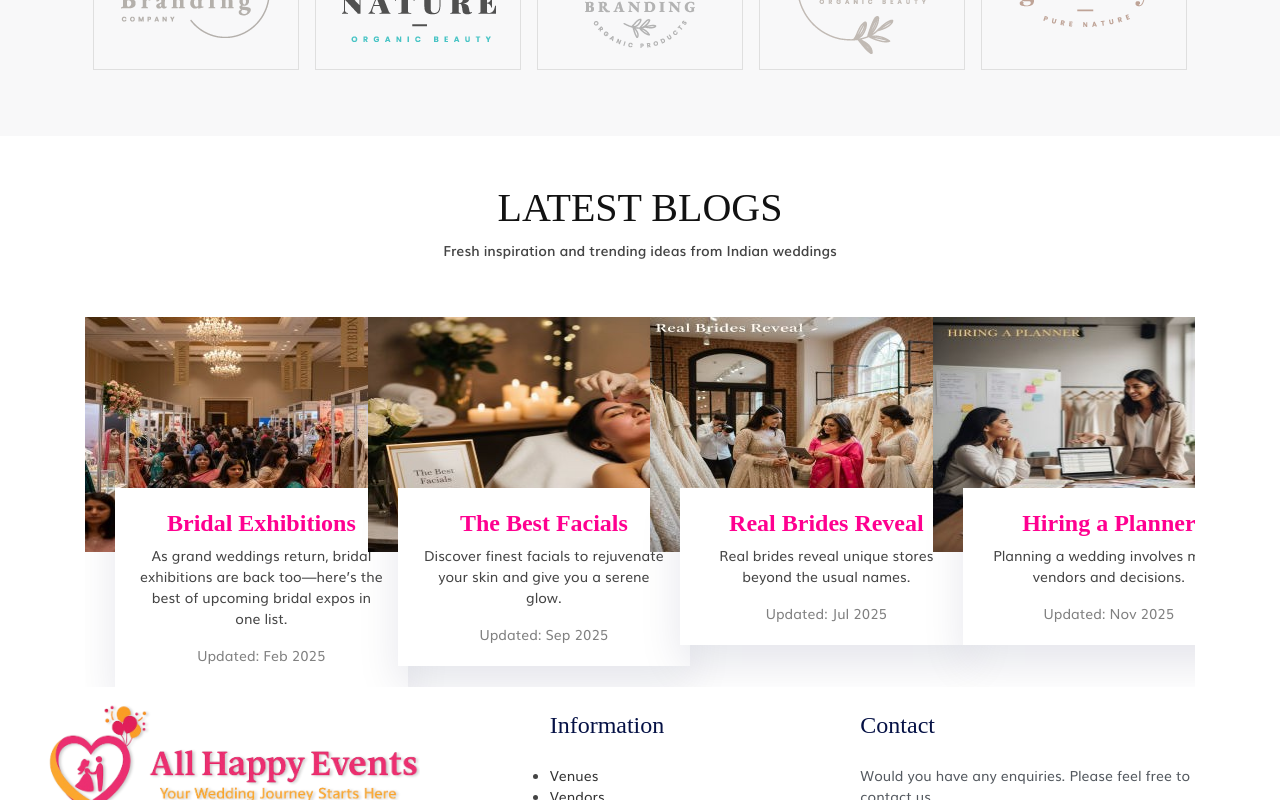
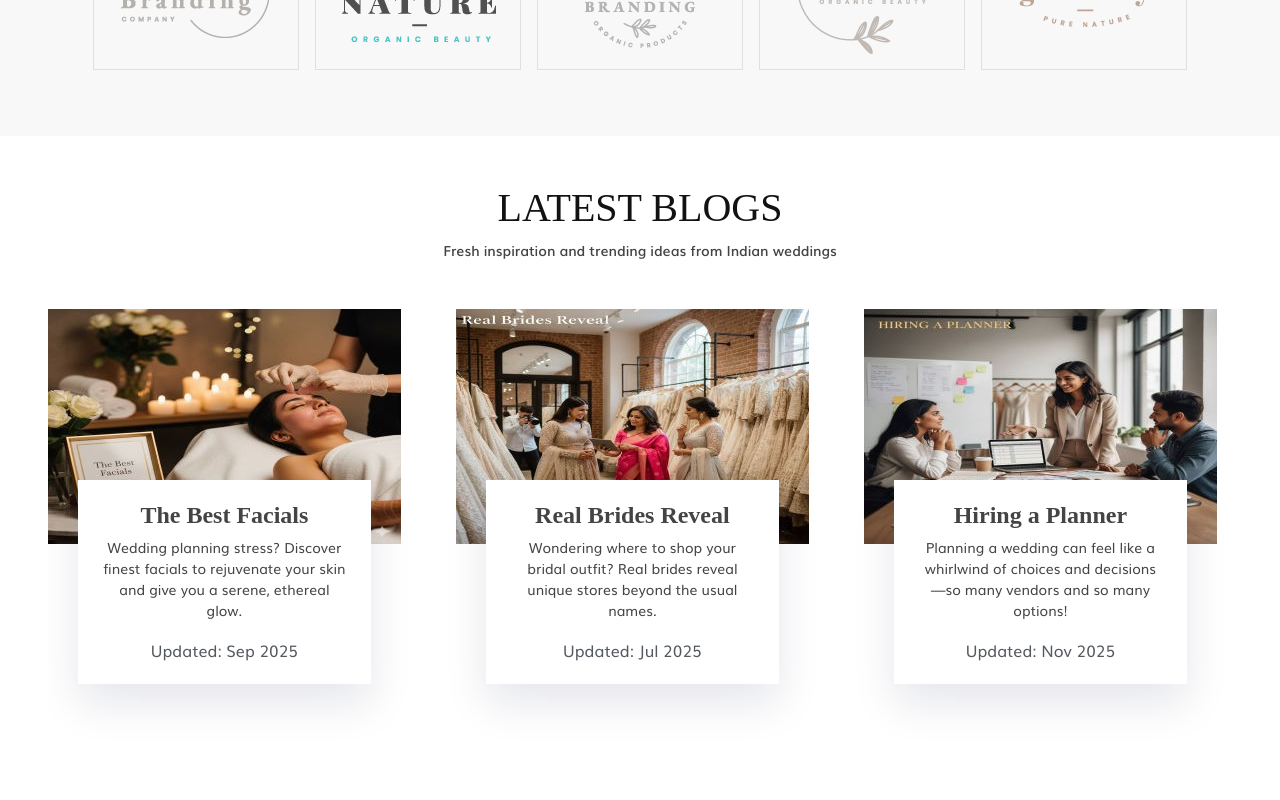
Before and after one commit to Rockynaveen/all-india-happy-events, a React (Vite) app: page / in a window 1280 px wide. Shown: the part 5000-5800 px from the top of the page. Built offline with nearby package versions, Linux system fonts and the light colour scheme; a web font is replaced by a local one.

Commit message:
blog-modification

```diff
--- a/src/components/blogcard.tsx
+++ b/src/components/blogcard.tsx
@@ -1,34 +1,31 @@
-type Props = {
+type Blog = {
+  id: number;
   title: string;
   description: string;
-    date: string;
-    img: string;
+  image: string;
+  updated: string;
 };
 
-const BlogCard = ({ title, description, date, img }: Props) => {
+type Props = {
+  blog: Blog;
+};
+
+export default function BlogCard({ blog }: Props) {
   return (
     <div className="rr-project-slider-item">
 
+      {/* Image */}
       <div className="rr-project-slider-thumb">
-                <img src={img} alt={title} />
+        <img src={blog.image} alt={blog.title} />
       </div>
 
+      {/* Overlay Content */}
       <div className="rr-project-slider-content text-center">
-                <h3 className="rr-project-slider-title">
-                    <a href="#" className="bloghead">
-                        {title}
-                    </a>
-                </h3>
-
-                <p>{description}</p>
-
-                <a href="#" className="more-link">
-                    {date}
-                </a>
+        <h3 className="rr-project-slider-title">{blog.title}</h3>
+        <p>{blog.description}</p>
+        <span>Updated: {blog.updated}</span>
       </div>
 
     </div>
   );
-};
-
-export default BlogCard;
+}
--- a/src/components/latest-blogs.tsx
+++ b/src/components/latest-blogs.tsx
@@ -1,69 +1,90 @@
+import "swiper/css";
+import "swiper/css/navigation";
+import "swiper/css/pagination";
+
 import { Swiper, SwiperSlide } from "swiper/react";
-import "swiper/css";
+import { Autoplay } from "swiper/modules";
 
 import BlogCard from "../components/blogcard";
 
+// Images
 import blog1 from "../assets/images/blogs/blog_1.jpg";
 import blog2 from "../assets/images/blogs/blog_2.jpg";
 import blog3 from "../assets/images/blogs/blog_3.jpg";
 import blog4 from "../assets/images/blogs/blog_4.jpg";
 
-const LatestBlogs = () => {
+type Blog = {
+    id: number;
+    title: string;
+    description: string;
+    image: string;
+    updated: string;
+};
 
-    const blogs = [
+const blogs: Blog[] = [
     {
+        id: 1,
         title: "Bridal Exhibitions",
         description:
             "As grand weddings return, bridal exhibitions are back too—here’s the best of upcoming bridal expos in one list.",
-            date: "Updated: Feb 2025",
-            img: blog1,
+        image: blog1,
+        updated: "Feb 2025",
     },
     {
+        id: 2,
         title: "The Best Facials",
         description:
-                "Discover finest facials to rejuvenate your skin and give you a serene glow.",
-            date: "Updated: Sep 2025",
-            img: blog2,
+            "Wedding planning stress? Discover finest facials to rejuvenate your skin and give you a serene, ethereal glow.",
+        image: blog2,
+        updated: "Sep 2025",
     },
     {
+        id: 3,
         title: "Real Brides Reveal",
         description:
-                "Real brides reveal unique stores beyond the usual names.",
-            date: "Updated: Jul 2025",
-            img: blog3,
+            "Wondering where to shop your bridal outfit? Real brides reveal unique stores beyond the usual names.",
+        image: blog3,
+        updated: "Jul 2025",
     },
     {
+        id: 4,
         title: "Hiring a Planner",
         description:
-                "Planning a wedding involves many vendors and decisions.",
-            date: "Updated: Nov 2025",
-            img: blog4,
+            "Planning a wedding can feel like a whirlwind of choices and decisions—so many vendors and so many options!",
+        image: blog4,
+        updated: "Nov 2025",
     },
 ];
 
+export default function BlogSlider() {
     return (
-        <section className="rr-project-slider-area pt-5 section_one">
-            <div className="container">
+        <section className="rr-project-slider-area pt-5 rr-project-slider-bg section_one">
+            <div className="container-fluid px-4 px-md-5">
 
-                {/* TITLE */}
-                <div className="section-title text-center">
+                {/* Title */}
+                <div className="section-title text-center mb-5">
                     <h1>Latest Blogs</h1>
                     <p>Fresh inspiration and trending ideas from Indian weddings</p>
                 </div>
 
-                {/* SWIPER */}
+                {/* Swiper */}
                 <Swiper
-                    spaceBetween={20}
-                    slidesPerView={1}
+                    modules={[Autoplay]}
+                    spaceBetween={40}
+                    autoplay={{ delay: 3000, disableOnInteraction: false }}
+                    loop={true}
+                    style={{ paddingBottom: "100px" }}
                     breakpoints={{
+                        320: { slidesPerView: 1 },
+                        576: { slidesPerView: 1 },
                         768: { slidesPerView: 2 },
                         1024: { slidesPerView: 3 },
-                        1280: { slidesPerView: 4 },
+                        1400: { slidesPerView: 4 },
                     }}
                 >
-                    {blogs.map((blog, index) => (
-                        <SwiperSlide key={index}>
-                            <BlogCard {...blog} />
+                    {blogs.map((blog) => (
+                        <SwiperSlide key={blog.id}>
+                            <BlogCard blog={blog} />
                         </SwiperSlide>
                     ))}
                 </Swiper>
@@ -71,6 +92,4 @@ const LatestBlogs = () => {
             </div>
         </section>
     );
-};
-
-export default LatestBlogs;
+}
```
Lines whose indentation alone changed are shown as unchanged.
